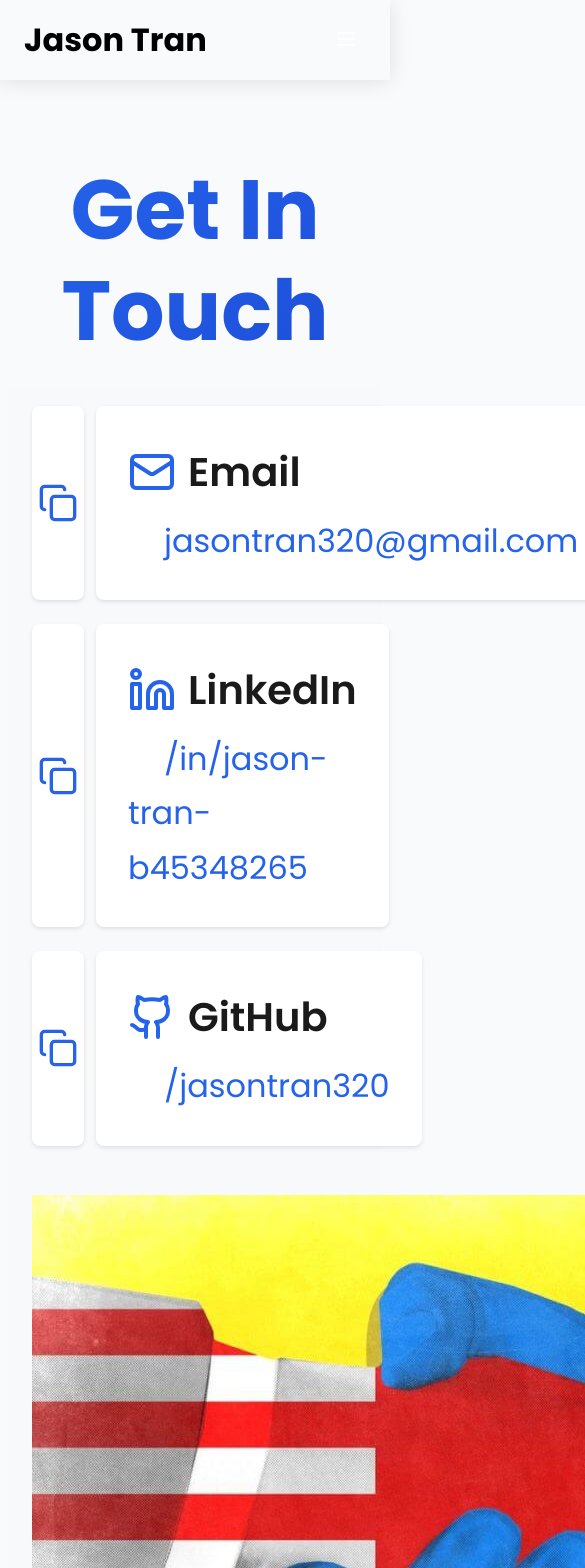
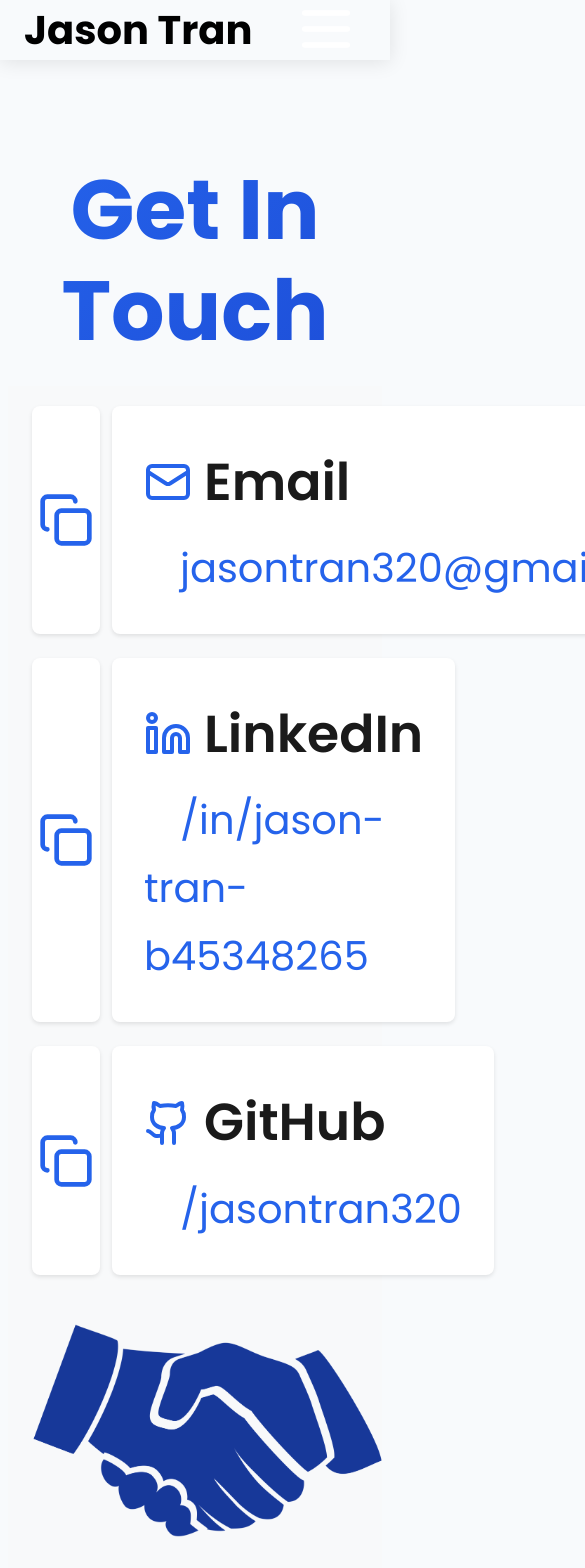
Before and after one commit to jasontran320/work-portfolio, a React (Vite) app in the folder a1-portfolio/: page /contact in a window 390 px wide. Shown: the top 1568 px of the page, 585 px wide, since content can reach past the window. Built offline with nearby package versions, Linux system fonts and the light colour scheme.

Commit message:
brushed up on mobile ui

```diff
--- a/a1-portfolio/src/components/Navbar.jsx
+++ b/a1-portfolio/src/components/Navbar.jsx
@@ -55,7 +55,7 @@ const Navbar = () => {
 
             {/* Mobile Menu Button */}
             <button
-              className="mobile-menu-button"
+              className={`mobile-menu-button ${isMobileMenuOpen ? 'open' : ''}`}
               onClick={() => setIsMobileMenuOpen(!isMobileMenuOpen)}
             >
               <svg
@@ -93,7 +93,7 @@ const Navbar = () => {
           }
 
           .navbar-container {
-            max-width: 1200px;
+            max-width: 100vw;
             margin: 0 auto;
             padding: 0 24px;
           }
@@ -102,7 +102,7 @@ const Navbar = () => {
             display: flex;
             justify-content: space-between;
             align-items: center;
-            height: 80px;
+            height: 80px
           }
 
           .logo {
@@ -216,6 +216,19 @@ const Navbar = () => {
         }
 
           @media (hover: none) and (max-width: 992px) {
+
+          .navbar-content {
+            display: flex;
+            justify-content: space-between;
+            align-items: center;
+            height: max(5vh, 60px);
+          }
+
+            .menu-icon {
+            width: 64px;
+            height: 64px;
+          }
+
             .nav-links {
               position: fixed;
               top: 80px;
@@ -233,14 +246,19 @@ const Navbar = () => {
             }
 
             .nav-links.active {
-              transform: translateY(0);
+              position: fixed; /* or absolute, depending on your needs */
+              top: 0;
+              left: 0;
+              right: 0;
+              transform: none; /* Remove translateY if you want it at the very top */
               opacity: 1;
               visibility: visible;
               box-shadow: 0 4px 12px rgba(0, 0, 0, 0.1);
               align-items: center;
               text-align: center;
               padding: 24px 0px 24px;
-            }
+              margin: 0; /* Ensure no margin pushes it down */
+          }
 
             .nav-link {
               color: #333;
@@ -265,6 +283,13 @@ const Navbar = () => {
 
             .mobile-menu-button {
               display: block;
+              z-index: 1001;
+            }
+
+            .mobile-menu-button.open .menu-icon {
+                stroke: #4A90E2; /* Or any color you prefer */
+                transform: scale(1.1); /* Optional: slight scale effect */
+                transition: all 0.3s ease;
             }
 
 
@@ -272,7 +297,7 @@ const Navbar = () => {
 
 
             .logo {
-              font-size: 32px
+              font-size: 40px
             }
           }
 
@@ -294,14 +319,19 @@ const Navbar = () => {
             }
 
             .nav-links.active {
-              transform: translateY(0);
+              position: fixed; /* or absolute, depending on your needs */
+              top: 0;
+              left: 0;
+              right: 0;
+              transform: none; /* Remove translateY if you want it at the very top */
               opacity: 1;
               visibility: visible;
               box-shadow: 0 4px 12px rgba(0, 0, 0, 0.1);
               align-items: center;
               text-align: center;
               padding: 24px 0px 24px;
-            }
+              margin: 0; /* Ensure no margin pushes it down */
+          }
 
             .nav-link {
               color: #333;
@@ -322,8 +352,15 @@ const Navbar = () => {
               margin: 0 auto;
             }
 
+            .mobile-menu-button.open .menu-icon {
+                stroke: #4A90E2; /* Or any color you prefer */
+                transform: scale(1.05); /* Optional: slight scale effect */
+                transition: all 0.3s ease;
+            }
+
             .mobile-menu-button {
               display: block;
+              z-index: 1001;
             }
           }
         `}</style>
--- a/a1-portfolio/src/pages/Contact.jsx
+++ b/a1-portfolio/src/pages/Contact.jsx
@@ -88,7 +88,7 @@ export default function Contact() {
         </div>
 
         <div className='contact-mobile-div'>
-          <img className="contact-mobile-img" src="/assets/images/handshake.jpg" alt="Picture of Handshake" />
+          <img className="contact-mobile-img" src="/assets/images/handshake.png" alt="Picture of Handshake" />
         </div>
       </section>
     </section>
--- a/a1-portfolio/src/styles/main.css
+++ b/a1-portfolio/src/styles/main.css
@@ -926,12 +926,12 @@ body {
 }
 
 .card-title {
-  font-size: 2.5rem;
+  font-size: 3.25rem;
   font-weight: 600;
 }
 
 .card-link {
-  font-size: 2rem;
+  font-size: 2.5rem;
   margin-left: 36px;
 }
 
@@ -941,12 +941,12 @@ body {
 }
 
 .copy-button {
-  width: 56px;
+  width: 100px;
 }
 
 .copy-icon {
-  width: 40px;
-  height: 40px;
+  width: 56px;
+  height: 56px;
 }
 
 .contact-section {
@@ -958,5 +958,10 @@ body {
   padding: 24px;
   display: flex;
   margin-bottom: 19vh;
+  max-width: max(90vw, 300px);
+  max-height: max(40vh, 300px);
+  width: 100%;
+  height: auto;
+  object-fit: contain;
 }
 }
```
Also changed, not shown: a1-portfolio/public/assets/images/handshake.jpg (deleted), a1-portfolio/public/assets/images/handshake.png (added).
